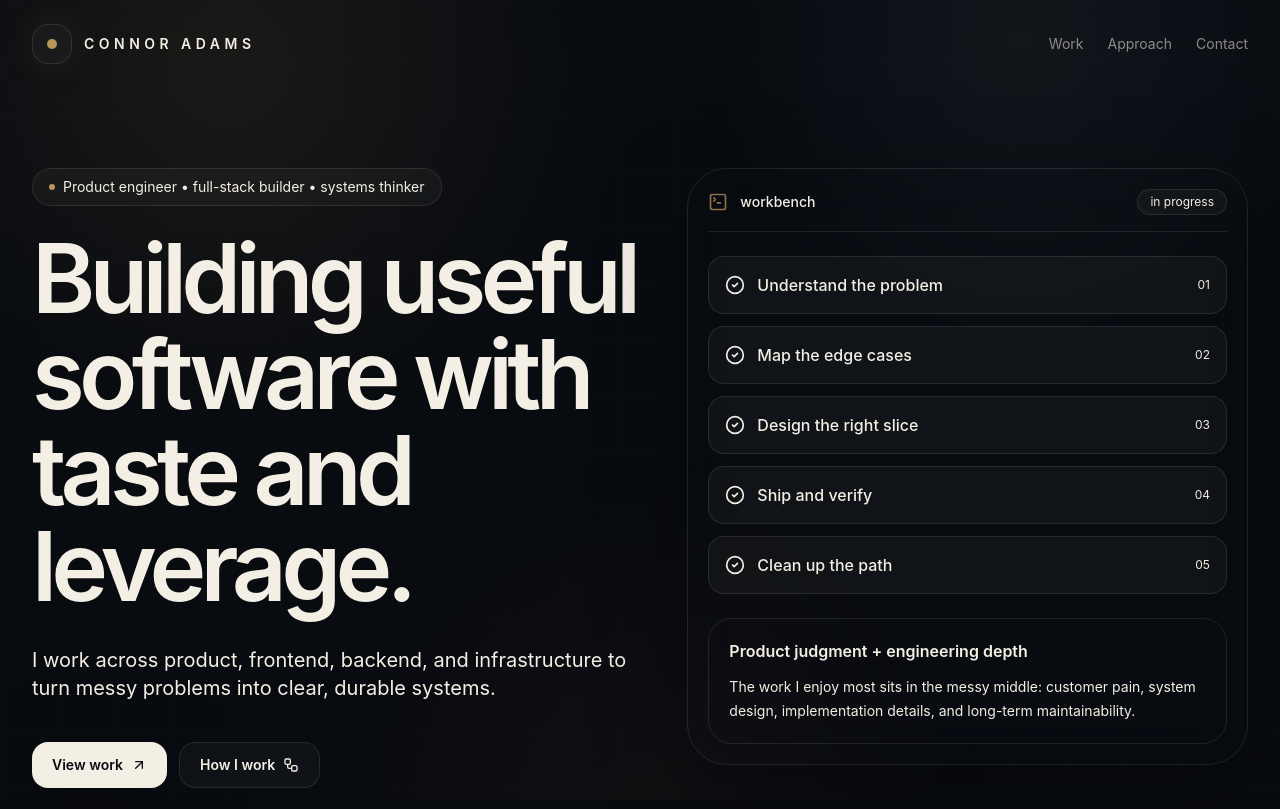
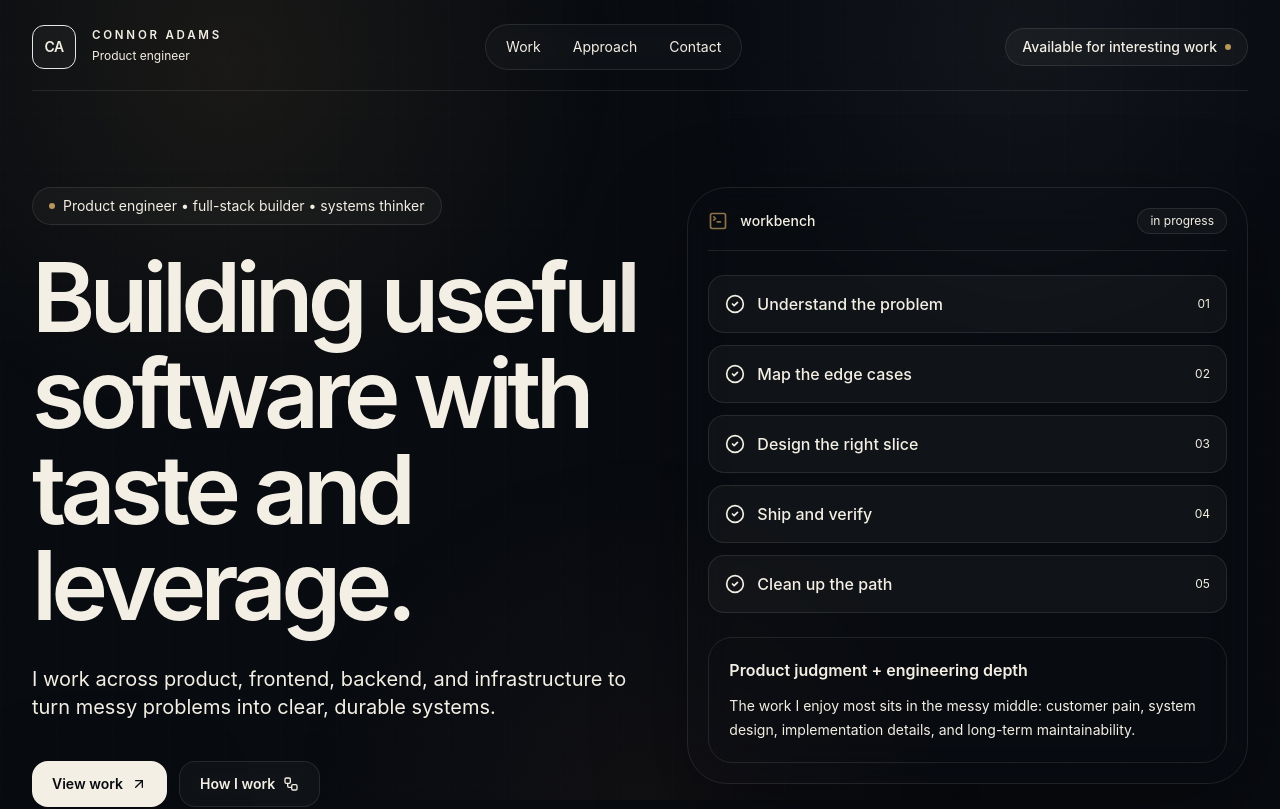
Before and after one commit to Connor-Adams/Personal-Website, a React (Vite) app: page / in a window 1280 px wide. Shown: the top 809 px of the page. Built offline with nearby package versions, Linux system fonts and the light colour scheme.

Commit message:
Redesign homepage header

```diff
--- a/src/App.tsx
+++ b/src/App.tsx
@@ -59,21 +59,32 @@ function App() {
       <div className="pointer-events-none fixed inset-0 bg-grid opacity-45" />
       <div className="pointer-events-none fixed inset-0 bg-[radial-gradient(circle_at_18%_8%,rgba(185,151,91,0.10),transparent_30%),radial-gradient(circle_at_80%_5%,rgba(141,152,167,0.08),transparent_26%),radial-gradient(circle_at_50%_100%,rgba(124,79,67,0.08),transparent_34%)]" />
 
-      <nav className="relative z-10 mx-auto flex max-w-7xl items-center justify-between px-6 py-6 lg:px-8">
-        <a href="#top" className="group flex items-center gap-3">
-          <span className="grid h-10 w-10 place-items-center rounded-2xl border border-bone/10 bg-bone/[0.035] shadow-glow">
-            <span className="h-2.5 w-2.5 rounded-full bg-amber" />
-          </span>
-          <span className="text-sm font-semibold tracking-[0.32em] text-bone/78">CONNOR ADAMS</span>
-        </a>
-        <div className="hidden items-center gap-6 text-sm text-bone/55 md:flex">
-          <a className="transition hover:text-bone" href="#work">Work</a>
-          <a className="transition hover:text-bone" href="#approach">Approach</a>
-          <a className="transition hover:text-bone" href="#contact">Contact</a>
-        </div>
-      </nav>
+      <header className="relative z-20 mx-auto max-w-7xl px-6 pt-6 lg:px-8">
+        <nav className="flex items-center justify-between border-b border-bone/10 pb-5">
+          <a href="#top" className="group flex items-center gap-4">
+            <span className="grid h-11 w-11 place-items-center rounded-xl border border-bone/12 bg-bone/[0.035] text-sm font-semibold tracking-[-0.04em] text-bone/84 transition group-hover:border-amber/28 group-hover:text-amber">
+              CA
+            </span>
+            <span className="flex flex-col leading-none">
+              <span className="text-[0.72rem] font-semibold uppercase tracking-[0.24em] text-bone/82">Connor Adams</span>
+              <span className="mt-1.5 hidden text-xs text-bone/42 sm:block">Product engineer</span>
+            </span>
+          </a>
 
-      <section id="top" className="relative z-10 mx-auto grid max-w-7xl gap-12 px-6 pb-20 pt-12 lg:grid-cols-[1.04fr_0.96fr] lg:px-8 lg:pb-28 lg:pt-20">
+          <div className="hidden items-center rounded-full border border-bone/10 bg-bone/[0.026] p-1 text-sm text-bone/56 backdrop-blur md:flex">
+            <a className="rounded-full px-4 py-2 transition hover:bg-bone/[0.055] hover:text-bone" href="#work">Work</a>
+            <a className="rounded-full px-4 py-2 transition hover:bg-bone/[0.055] hover:text-bone" href="#approach">Approach</a>
+            <a className="rounded-full px-4 py-2 transition hover:bg-bone/[0.055] hover:text-bone" href="#contact">Contact</a>
+          </div>
+
+          <a href="mailto:hello@connoradams.dev" className="hidden items-center gap-2 rounded-full border border-bone/10 bg-bone/[0.035] px-4 py-2 text-sm font-medium text-bone/72 transition hover:border-amber/28 hover:text-bone lg:inline-flex">
+            Available for interesting work
+            <span className="h-1.5 w-1.5 rounded-full bg-amber" />
+          </a>
+        </nav>
+      </header>
+
+      <section id="top" className="relative z-10 mx-auto grid max-w-7xl gap-12 px-6 pb-20 pt-16 lg:grid-cols-[1.04fr_0.96fr] lg:px-8 lg:pb-28 lg:pt-24">
         <motion.div initial={{ opacity: 0, y: 18 }} animate={{ opacity: 1, y: 0 }} transition={{ duration: 0.7 }} className="flex flex-col justify-center">
           <div className="mb-6 inline-flex w-fit items-center gap-2 rounded-full border border-bone/10 bg-bone/[0.035] px-4 py-2 text-sm text-bone/66 backdrop-blur">
             <span className="h-1.5 w-1.5 rounded-full bg-amber" />
```
